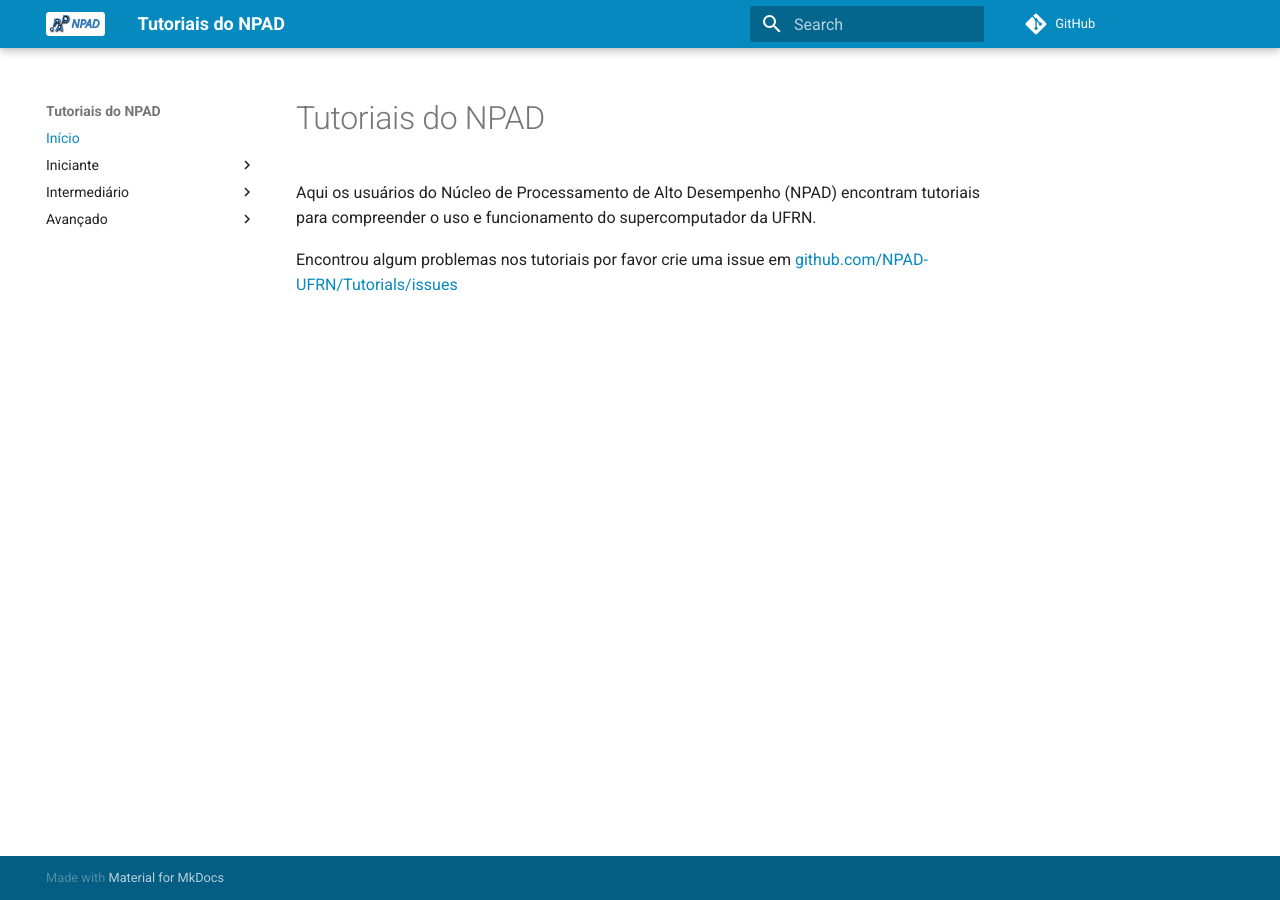
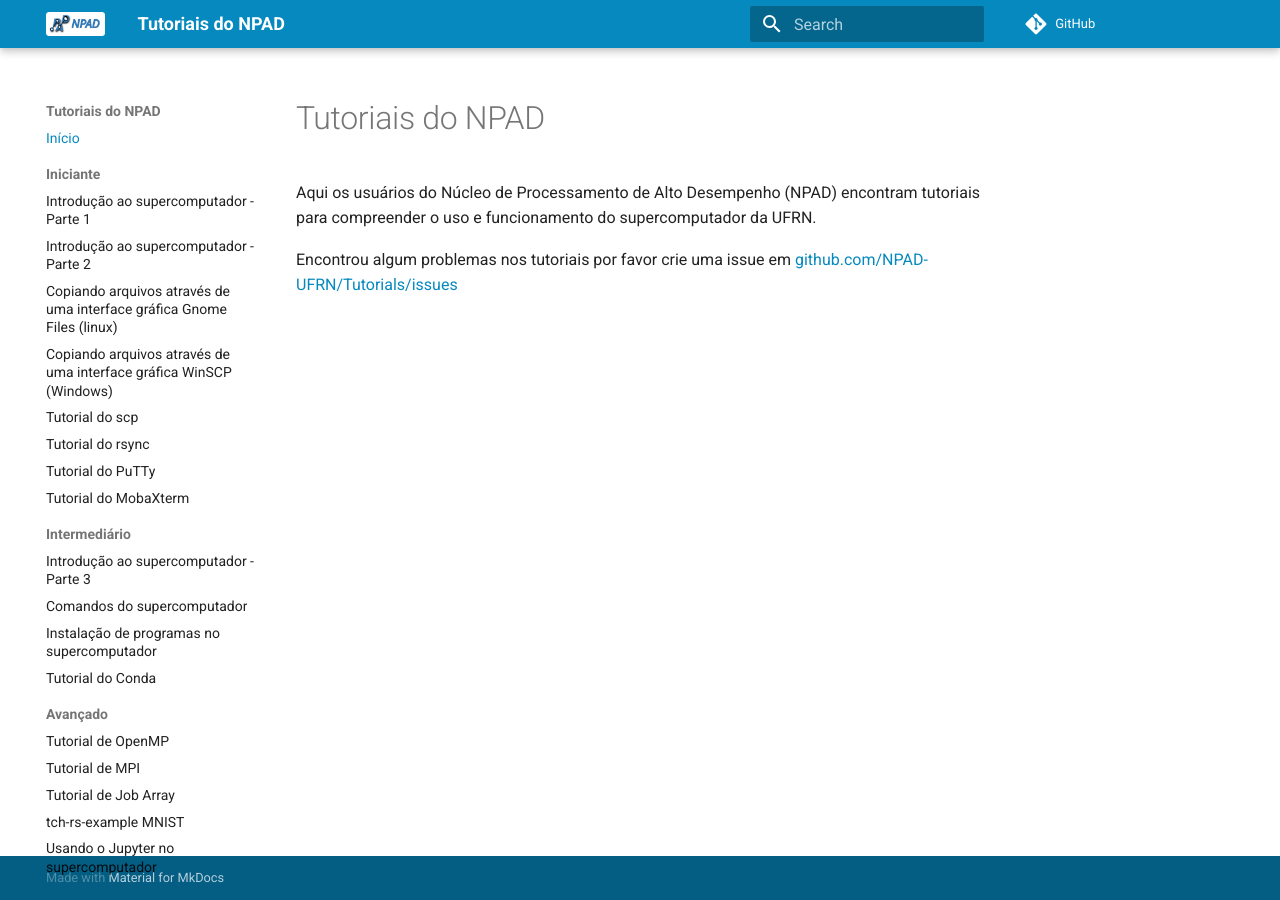
Before and after one commit to NPAD-UFRN/Tutorials, an MkDocs documentation site: the page built from docs/index.md, in a window 1280 px wide. Built offline with MkDocs 1.6.1 and Material for MkDocs 9.7.7, drawn with Linux system fonts in a browser that asks for light colours; comment, search, counter and statistics services are not loaded.

Commit message:
Upgrade to mkdocs

```diff
--- a/mkdocs.yml
+++ b/mkdocs.yml
@@ -6,7 +6,32 @@
    highlightjs: true
    locale: pt_BR
    features:
-      - content.code.copy
+    #- announce.dismiss
+    #- content.action.edit
+    #- content.action.view
+    - content.code.annotate
+    - content.code.copy
+    - content.code.select
+    # - content.tabs.link
+    #- content.tooltips
+    # - header.autohide
+    # - navigation.expand
+    #- navigation.footer
+    #- navigation.indexes
+    # - navigation.instant
+    # - navigation.instant.prefetch
+    # - navigation.instant.progress
+    # - navigation.prune
+    - navigation.sections
+    #- navigation.tabs
+    #- navigation.tabs.sticky
+    #- navigation.top
+    #- navigation.tracking
+    - search.highlight
+    - search.share
+    - search.suggest
+    #- toc.follow
+    # - toc.integrate
    logo: assets/logo_npad.png
 
 extra_css:
```
